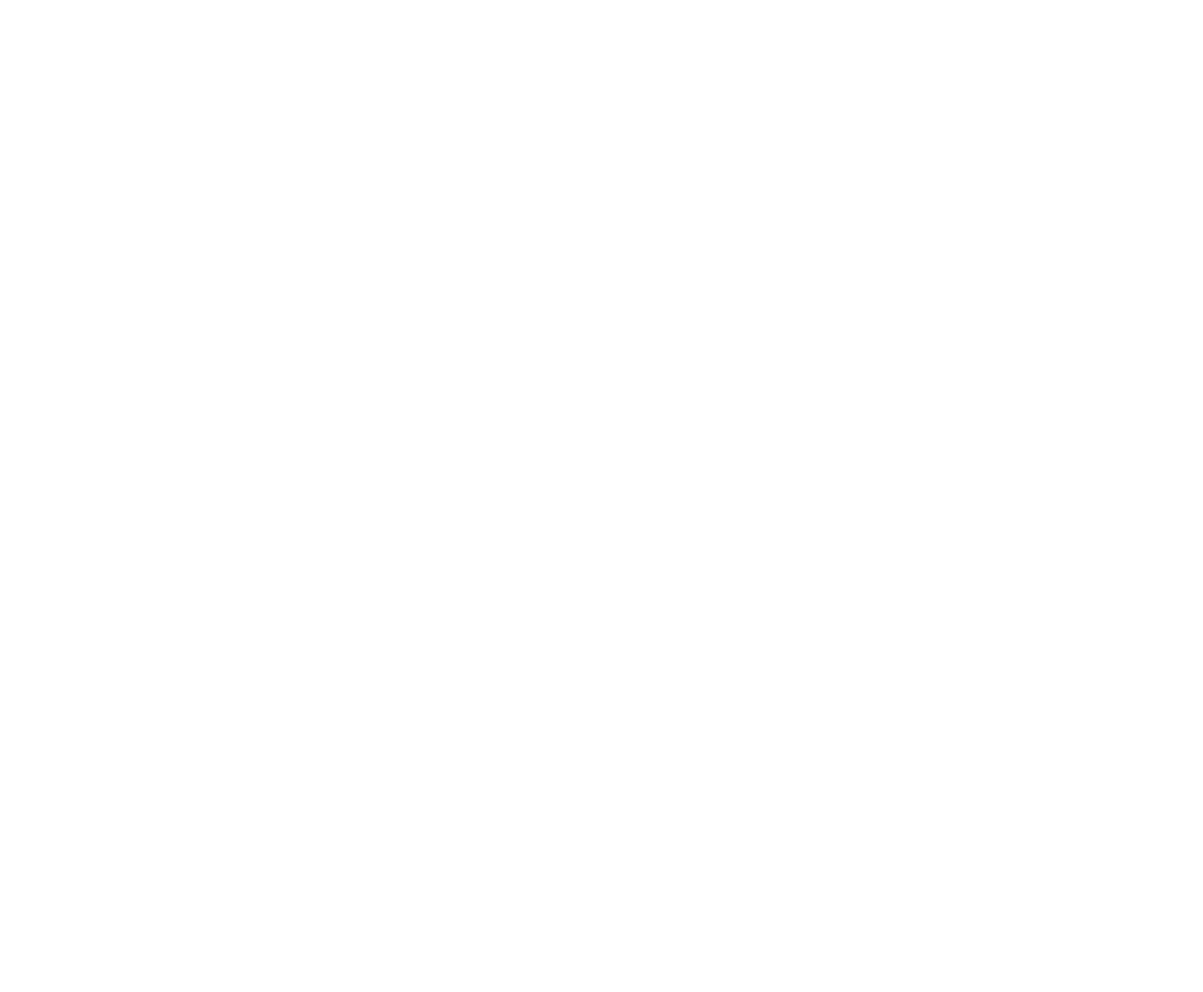
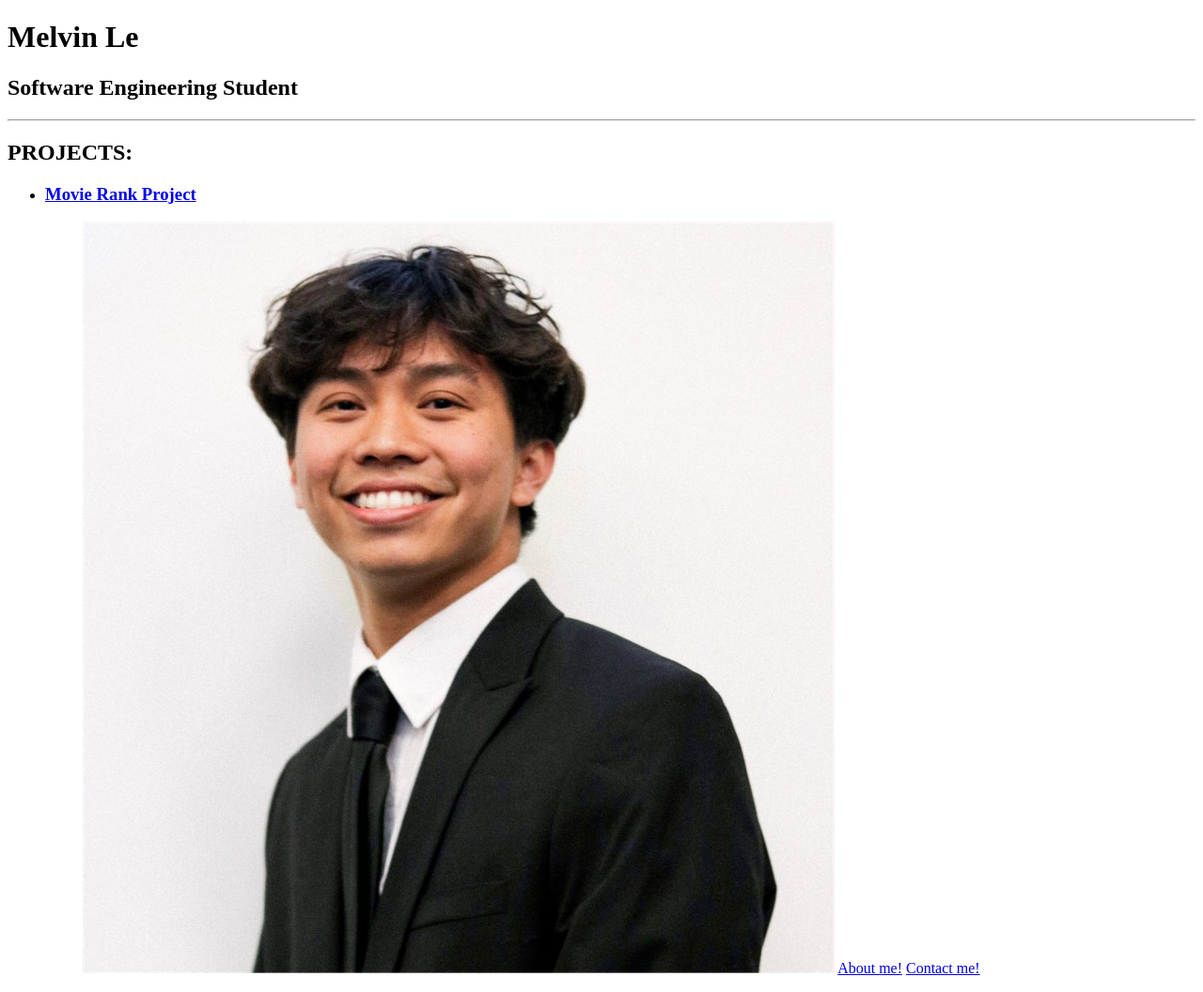
Before and after one commit to melvinle/html-portfolio, a plain HTML site: page index.html in a window 1280 px wide. Shown: the whole page at 94% size. Before the commit the page ends 800 px from the top, so only its background shows below. Drawn offline with Linux system fonts and the light colour scheme.

Commit message:
Add files via upload

```diff
--- a/index.html
+++ b/index.html
@@ -1,15 +1,21 @@
-<!-- TODO 1: Create the HTML Boilerplate -->
 
-<!-- TODO 2: Add Your previous projects' HTML into the public folder -->
-
-<!-- TODO 3: Take screenshots of your project previews and add the images to the images folder -->
-
-<!-- TODO 4: Add titles/subtitles etc. -->
-
-<!-- TODO 5: Add a link to the project pages -->
-
-<!-- TODO 6: Add images to show the project previews
-HINT for TODO 6: You can use the height attribute set to 200 to make the image smaller:
-https://developer.mozilla.org/en-US/docs/Web/HTML/Element/img#attr-height -->
-
-<!-- TODO 7: Add the Contact Me and About Me page links -->
+<!DOCTYPE html>
+<html lang="en">
+<head>
+    <meta charset="UTF-8">
+    <meta name="viewport" content="width=device-width, initial-scale=1.0">
+    <title>Melvin Le's Portfolio</title>
+</head>
+<body>
+    <h1>Melvin Le</h1>
+        <h2>Software Engineering Student</h2>
+    <hr>
+        <h2>PROJECTS:</h2>
+            <ul>
+                <li><h3><a href = "public/birthday-invite.html">Movie Rank Project</a></h3></li>
+            <ul>
+        <img src = "assets/images/melvin.jpg">
+        <a href = "./public/about.html">About me!</a>
+        <a href = "./public/contact.html">Contact me!</a>
+</body>
+</html>
```
